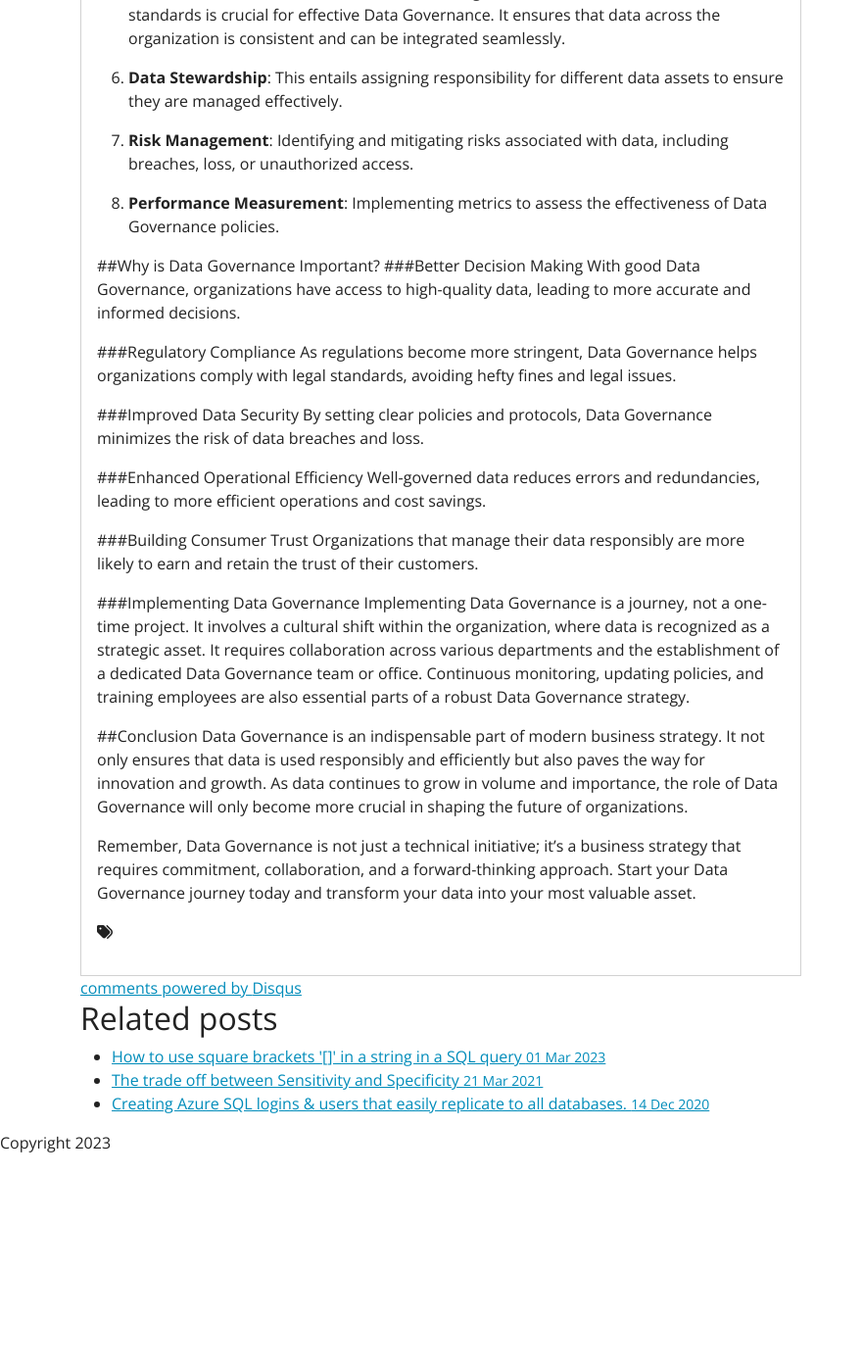
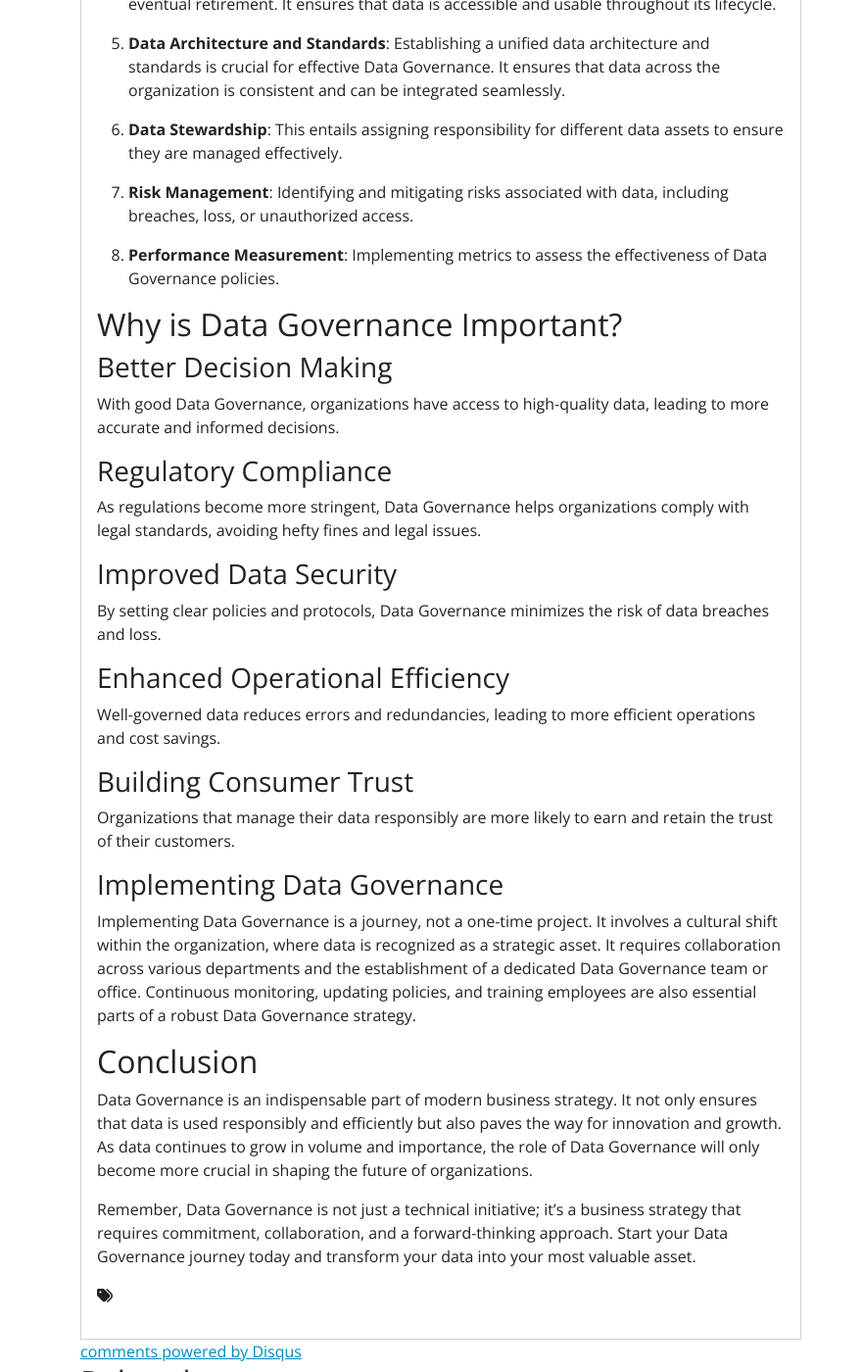
Before and after one commit to waynethompson/waynethompson.github.io, a Jekyll site: the page built from _posts/2024-01-10-Understanding-Data-Governance.md, in a window 1280 px wide and 1400 px high, scrolled down 862 px. Shown: the whole window at 98% size, without its empty margins (0-880 px from the left). Built offline with Jekyll 4.4.1, drawn with Linux system fonts in a browser that asks for light colours; nearby versions of some CDN libraries; comment, search, counter and statistics services are not loaded; before the commit the page ends 2040 px from its top, so only the background shows below that; some of the changed text lies outside the part shown.

Commit message:
Updated formating of posts. Add css file

```diff
--- a/_includes/head.html
+++ b/_includes/head.html
@@ -5,6 +5,7 @@
     <link href="https://cdn.jsdelivr.net/npm/bootswatch@5.3.2/dist/yeti/bootstrap.min.css" rel="stylesheet"
         crossorigin="anonymous">
     <link rel="stylesheet" href="https://cdn.jsdelivr.net/npm/bootstrap-icons@1.11.3/font/bootstrap-icons.min.css">
+    <link rel="stylesheet" href="/assets/css/styles.css">
 
     <script src="https://kit.fontawesome.com/ba593cfff8.js" crossorigin="anonymous"></script>
 
--- a/_layouts/post.html
+++ b/_layouts/post.html
@@ -5,6 +5,7 @@ layout: default
 <article class="post card">
     <div class="card-body">
         <h1 class="post-title">{{ page.title }}</h1>
+
         <div class="post-meta">
             {%- assign date_format = site.date_format | default: "%-d %b %Y" -%}
             <time datetime="{{ page.date | date_to_xmlschema }}" itemprop="datePublished">{{ page.date | date:
@@ -16,15 +17,12 @@ layout: default
                 {{ mdate | date: date_format }}
             </time>
             {%- endif -%}
-            {%- if page.author -%}
+
             <span> • </span>
-            {% for author in page.author %}
+
             <span itemprop="author" itemscope itemtype="http://schema.org/Person">
-                {{ author }}
+                Wayne Thompson
             </span>
-            {%- if forloop.last == false %}, {% endif -%}
-            {% endfor %}
-            {%- endif -%}
         </div>
 
         {{ content }}
```
Also changed, not shown: _posts/2020-03-27-nswag-swashbuckle-enum-from-swagger.md (deleted, +0 -35 lines), _posts/2020-03-27-typescript-enums-swagger.md (+1 -1 lines), _posts/2024-01-10-Understanding-Data-Governance.md (+20 -10 lines), assets/css/styles.css (added).
